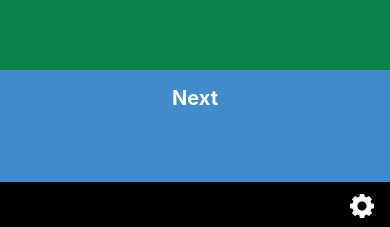
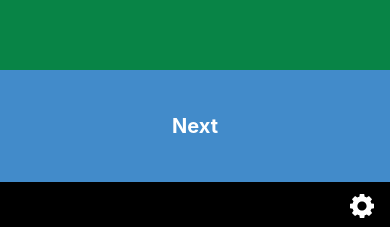
Before and after one commit to capelski/blackjump, a React Native app: screen / in a window 390 px wide. Shown: the part 614-841 px from the top of the page. Built offline with nearby package versions, Linux system fonts and the light colour scheme.

Commit message:
fix: next button text alignment

```diff
--- a/src/components/button.tsx
+++ b/src/components/button.tsx
@@ -1,5 +1,5 @@
 import React from 'react';
-import { Text, TouchableOpacity } from 'react-native';
+import { Text, TouchableOpacity, View } from 'react-native';
 
 interface ButtonProps {
     backgroundColor: string;
@@ -18,21 +18,27 @@ export const Button: React.FC<ButtonProps> = (props) => (
         }}
         onPress={props.isEnabled ? props.onPress : undefined}
     >
-        <Text
+        <View
             style={{
+                alignItems: 'center',
                 backgroundColor: props.backgroundColor,
-                color: 'white',
-                fontSize: 20,
-                fontWeight: 'bold',
                 height: '100%',
+                justifyContent: 'center',
                 opacity: props.isEnabled ? 1 : 0.4,
                 paddingVertical: 16,
                 paddingHorizontal: 32,
-                textAlign: 'center',
                 width: '100%'
             }}
         >
-            {props.text}
-        </Text>
+            <Text
+                style={{
+                    color: 'white',
+                    fontSize: 20,
+                    fontWeight: 'bold'
+                }}
+            >
+                {props.text}
+            </Text>
+        </View>
     </TouchableOpacity>
 );
```
